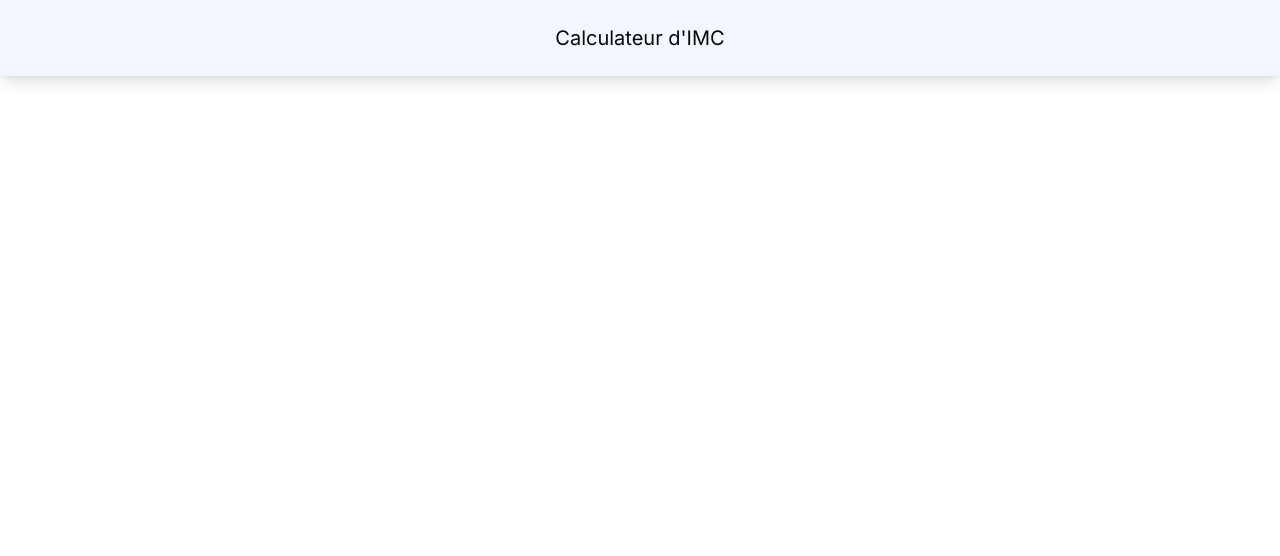
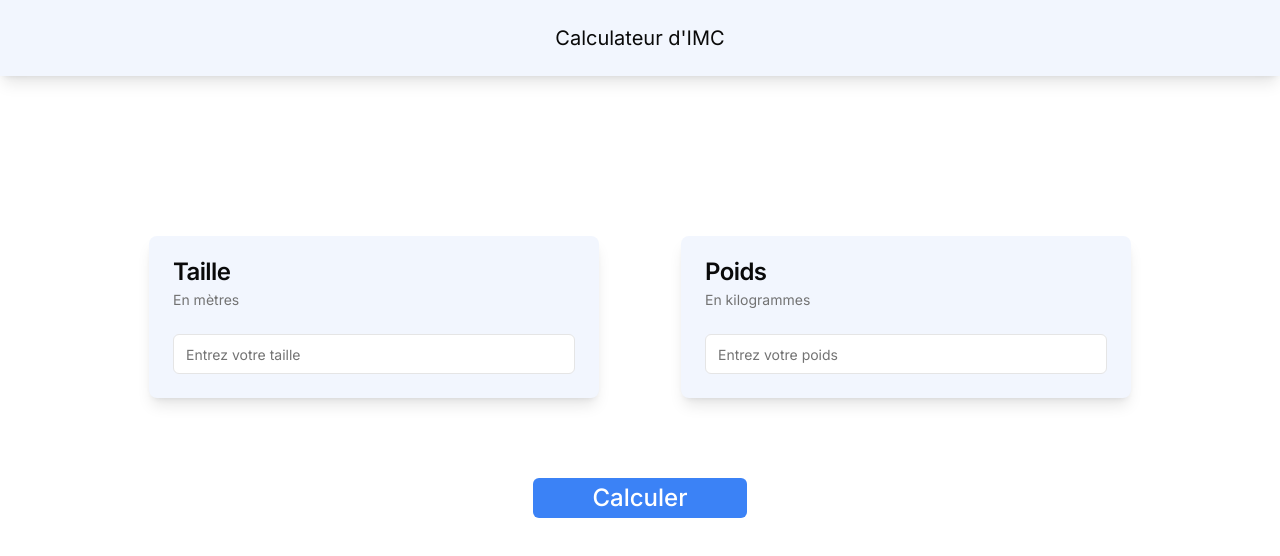
Before and after one commit to CedraCN04/imc-calculator, a Next.js app: page / in a window 1280 px wide. Shown: the top 556 px of the page. Built offline with nearby package versions, Linux system fonts and the light colour scheme.

Commit message:
Ajout des cartes taille et poids et fonction de calcul

```diff
--- a/app/page.tsx
+++ b/app/page.tsx
@@ -1,3 +1,4 @@
+import CardInfos from "@/components/widgets/cards";
 import NavBar from "@/components/widgets/navbar";
 
 export default function Home() {
@@ -6,6 +7,11 @@ export default function Home() {
       <header className="w-full background shadow-lg">
         <NavBar />
       </header>
+      <main className="w-full">
+        <section className="flex flex-col justify-center items-center mx-auto">
+          <CardInfos />
+        </section>
+      </main>
     </>
   );
 }
--- a/components/ui/button.tsx
+++ b/components/ui/button.tsx
@@ -1,8 +1,8 @@
-import * as React from "react"
-import { Slot } from "@radix-ui/react-slot"
-import { cva, type VariantProps } from "class-variance-authority"
+import { Slot } from "@radix-ui/react-slot";
+import { cva, type VariantProps } from "class-variance-authority";
+import * as React from "react";
 
-import { cn } from "@/lib/utils"
+import { cn } from "@/lib/utils";
 
 const buttonVariants = cva(
   "inline-flex items-center justify-center whitespace-nowrap rounded-md text-sm font-medium ring-offset-background transition-colors focus-visible:outline-none focus-visible:ring-2 focus-visible:ring-ring focus-visible:ring-offset-2 disabled:pointer-events-none disabled:opacity-50",
@@ -18,6 +18,8 @@ const buttonVariants = cva(
           "bg-secondary text-secondary-foreground hover:bg-secondary/80",
         ghost: "hover:bg-accent hover:text-accent-foreground",
         link: "text-primary underline-offset-4 hover:underline",
+        count:
+          "bg-blue-500 hover:bg-blue-600 transition-colors duration-500 ease-in-out text-base lg:text-2xl text-white",
       },
       size: {
         default: "h-10 px-4 py-2",
@@ -31,26 +33,26 @@ const buttonVariants = cva(
       size: "default",
     },
   }
-)
+);
 
 export interface ButtonProps
   extends React.ButtonHTMLAttributes<HTMLButtonElement>,
     VariantProps<typeof buttonVariants> {
-  asChild?: boolean
+  asChild?: boolean;
 }
 
 const Button = React.forwardRef<HTMLButtonElement, ButtonProps>(
   ({ className, variant, size, asChild = false, ...props }, ref) => {
-    const Comp = asChild ? Slot : "button"
+    const Comp = asChild ? Slot : "button";
     return (
       <Comp
         className={cn(buttonVariants({ variant, size, className }))}
         ref={ref}
         {...props}
       />
-    )
+    );
   }
-)
-Button.displayName = "Button"
+);
+Button.displayName = "Button";
 
-export { Button, buttonVariants }
+export { Button, buttonVariants };
--- a/components/ui/card.tsx
+++ b/components/ui/card.tsx
@@ -1,6 +1,6 @@
-import * as React from "react"
+import * as React from "react";
 
-import { cn } from "@/lib/utils"
+import { cn } from "@/lib/utils";
 
 const Card = React.forwardRef<
   HTMLDivElement,
@@ -9,13 +9,13 @@ const Card = React.forwardRef<
   <div
     ref={ref}
     className={cn(
-      "rounded-lg border bg-card text-card-foreground shadow-sm",
+      "rounded-lg background text-card-foreground shadow-lg",
       className
     )}
     {...props}
   />
-))
-Card.displayName = "Card"
+));
+Card.displayName = "Card";
 
 const CardHeader = React.forwardRef<
   HTMLDivElement,
@@ -26,8 +26,8 @@ const CardHeader = React.forwardRef<
     className={cn("flex flex-col space-y-1.5 p-6", className)}
     {...props}
   />
-))
-CardHeader.displayName = "CardHeader"
+));
+CardHeader.displayName = "CardHeader";
 
 const CardTitle = React.forwardRef<
   HTMLParagraphElement,
@@ -41,8 +41,8 @@ const CardTitle = React.forwardRef<
     )}
     {...props}
   />
-))
-CardTitle.displayName = "CardTitle"
+));
+CardTitle.displayName = "CardTitle";
 
 const CardDescription = React.forwardRef<
   HTMLParagraphElement,
@@ -53,16 +53,16 @@ const CardDescription = React.forwardRef<
     className={cn("text-sm text-muted-foreground", className)}
     {...props}
   />
-))
-CardDescription.displayName = "CardDescription"
+));
+CardDescription.displayName = "CardDescription";
 
 const CardContent = React.forwardRef<
   HTMLDivElement,
   React.HTMLAttributes<HTMLDivElement>
 >(({ className, ...props }, ref) => (
   <div ref={ref} className={cn("p-6 pt-0", className)} {...props} />
-))
-CardContent.displayName = "CardContent"
+));
+CardContent.displayName = "CardContent";
 
 const CardFooter = React.forwardRef<
   HTMLDivElement,
@@ -73,7 +73,14 @@ const CardFooter = React.forwardRef<
     className={cn("flex items-center p-6 pt-0", className)}
     {...props}
   />
-))
-CardFooter.displayName = "CardFooter"
+));
+CardFooter.displayName = "CardFooter";
 
-export { Card, CardHeader, CardFooter, CardTitle, CardDescription, CardContent }
+export {
+  Card,
+  CardContent,
+  CardDescription,
+  CardFooter,
+  CardHeader,
+  CardTitle,
+};
--- /dev/null
+++ b/components/widgets/cards.tsx
@@ -0,0 +1,46 @@
+"use client";
+
+import { Button } from "@/components/ui/button";
+import {
+  Card,
+  CardContent,
+  CardDescription,
+  CardHeader,
+  CardTitle,
+} from "@/components/ui/card";
+import { Input } from "@/components/ui/input";
+import { CardInfosUser } from "@/lib/constants";
+import { useImc } from "@/lib/hooks/useImc";
+
+export default function CardInfos() {
+  const { result, calculateIMC, userInput } = useImc();
+
+  return (
+    <div className="my-40 w-full flex flex-col items-center gap-20">
+      <div className="flex flex-col items-center gap-10 w-full lg:flex-row lg:justify-between xl:w-4/5">
+        {CardInfosUser.map((card) => (
+          <Card className="w-11/12 mx-auto md:w-[450px]" key={card.id}>
+            <CardHeader>
+              <CardTitle>{card.title}</CardTitle>
+              <CardDescription>{card.description}</CardDescription>
+            </CardHeader>
+            <CardContent>
+              <Input
+                placeholder={card.placeholder}
+                onChange={(e) => userInput(card, e)}
+              />
+              {/* <div className="flex justify-around items-center my-4">
+                <Button variant="count">+</Button>
+                <Button variant="count">-</Button>
+              </div> */}
+            </CardContent>
+          </Card>
+        ))}
+      </div>
+      <Button variant="count" className="lg:w-1/6" onClick={calculateIMC}>
+        Calculer
+      </Button>
+      {result && <p className="text-center">{result}</p>}
+    </div>
+  );
+}
--- /dev/null
+++ b/lib/constants.ts
@@ -0,0 +1,16 @@
+import { CardInfosProps } from "@/types/types";
+
+export const CardInfosUser: CardInfosProps[] = [
+  {
+    id: "height",
+    title: "Taille",
+    description: "En mètres",
+    placeholder: "Entrez votre taille",
+  },
+  {
+    id: "weight",
+    title: "Poids",
+    description: "En kilogrammes",
+    placeholder: "Entrez votre poids",
+  },
+];
--- /dev/null
+++ b/lib/hooks/useImc.ts
@@ -0,0 +1,58 @@
+import { CardInfosProps } from "@/types/types";
+import { useState } from "react";
+
+export const useImc = () => {
+  const [heightUser, setHeightUser] = useState(0);
+  const [weightUser, setWeightUser] = useState(0);
+  const [result, setResult] = useState("");
+
+  const calculateIMC = () => {
+    if (heightUser > 0 && weightUser > 0) {
+      const imc = weightUser / Math.pow(heightUser, 2);
+      setResult(`Votre IMC est de ${imc.toFixed(2)}`);
+      if (imc < 18.5) {
+        setResult(
+          `Votre IMC est de ${imc.toFixed(
+            2
+          )}, vous êtes en insuffisance pondérale`
+        );
+      } else if (imc >= 18.5 && imc < 25) {
+        setResult(
+          `Votre IMC est de ${imc.toFixed(2)}, vous avez un poids normal`
+        );
+      } else if (imc >= 25 && imc < 30) {
+        setResult(`Votre IMC est de ${imc.toFixed(2)}, vous êtes en surpoids`);
+      } else if (imc >= 30 && imc < 35) {
+        setResult(
+          `Votre IMC est de ${imc.toFixed(2)}, vous êtes en obésité modérée`
+        );
+      } else if (imc >= 35 && imc < 40) {
+        setResult(
+          `Votre IMC est de ${imc.toFixed(2)}, vous êtes en obésité sévère`
+        );
+      } else {
+        setResult(
+          `Votre IMC est de ${imc.toFixed(2)}, vous êtes en obésité morbide`
+        );
+      }
+    }
+  };
+
+  const userInput = (
+    cardId: CardInfosProps,
+    e: React.ChangeEvent<HTMLInputElement>
+  ) => {
+    let value = e.target.value;
+    if (cardId.id === "height" && value.length === 1 && !value.includes(".")) {
+      value = value + ".";
+    }
+    if (cardId.id === "weight") {
+      setWeightUser(Number(value));
+    } else {
+      setHeightUser(Number(value));
+    }
+    e.target.value = value;
+  };
+
+  return { heightUser, weightUser, result, calculateIMC, userInput};
+}
--- /dev/null
+++ b/types/types.d.ts
@@ -0,0 +1,6 @@
+export type CardInfosProps = {
+  id: string;
+  title: string;
+  description: string;
+  placeholder: string;
+};
```
